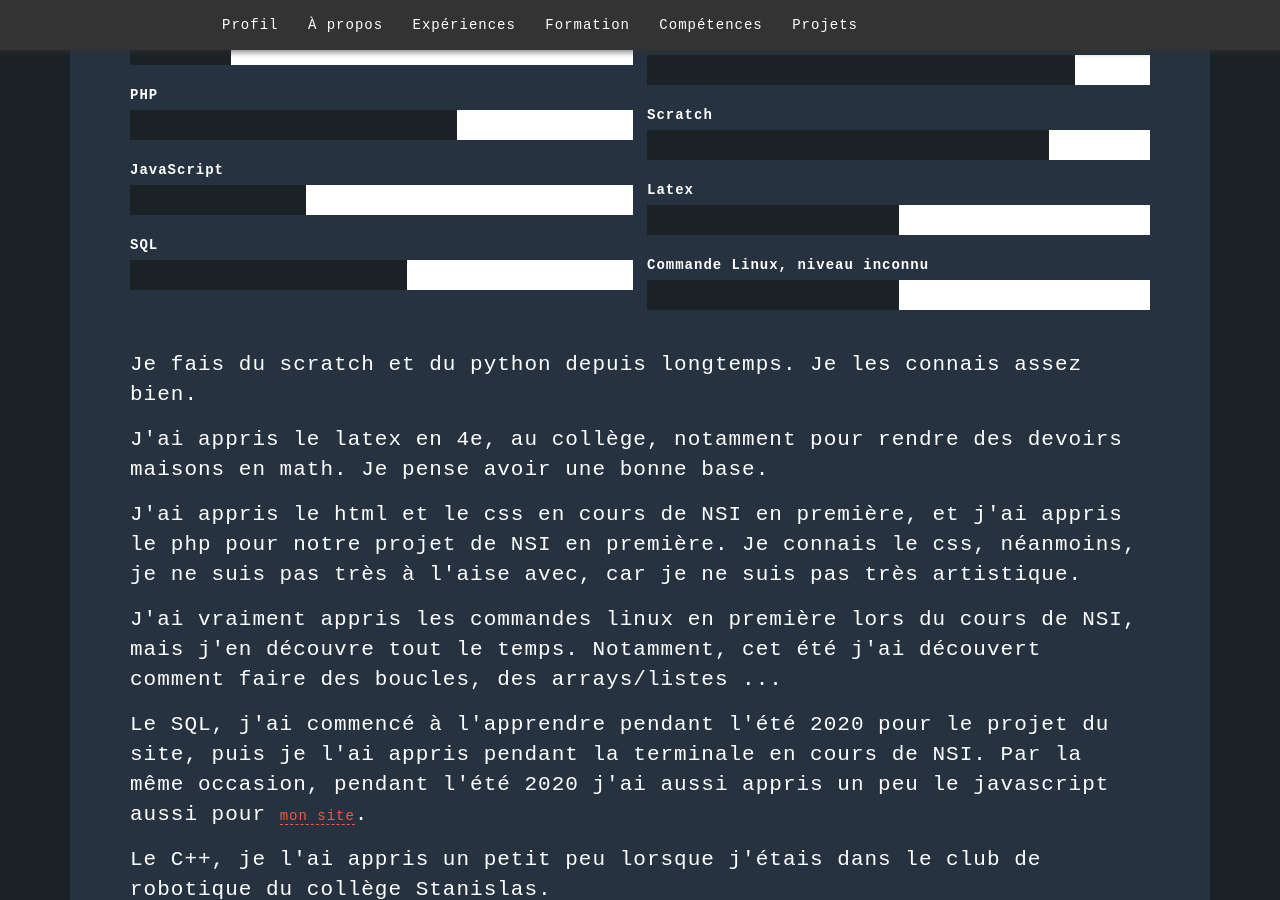
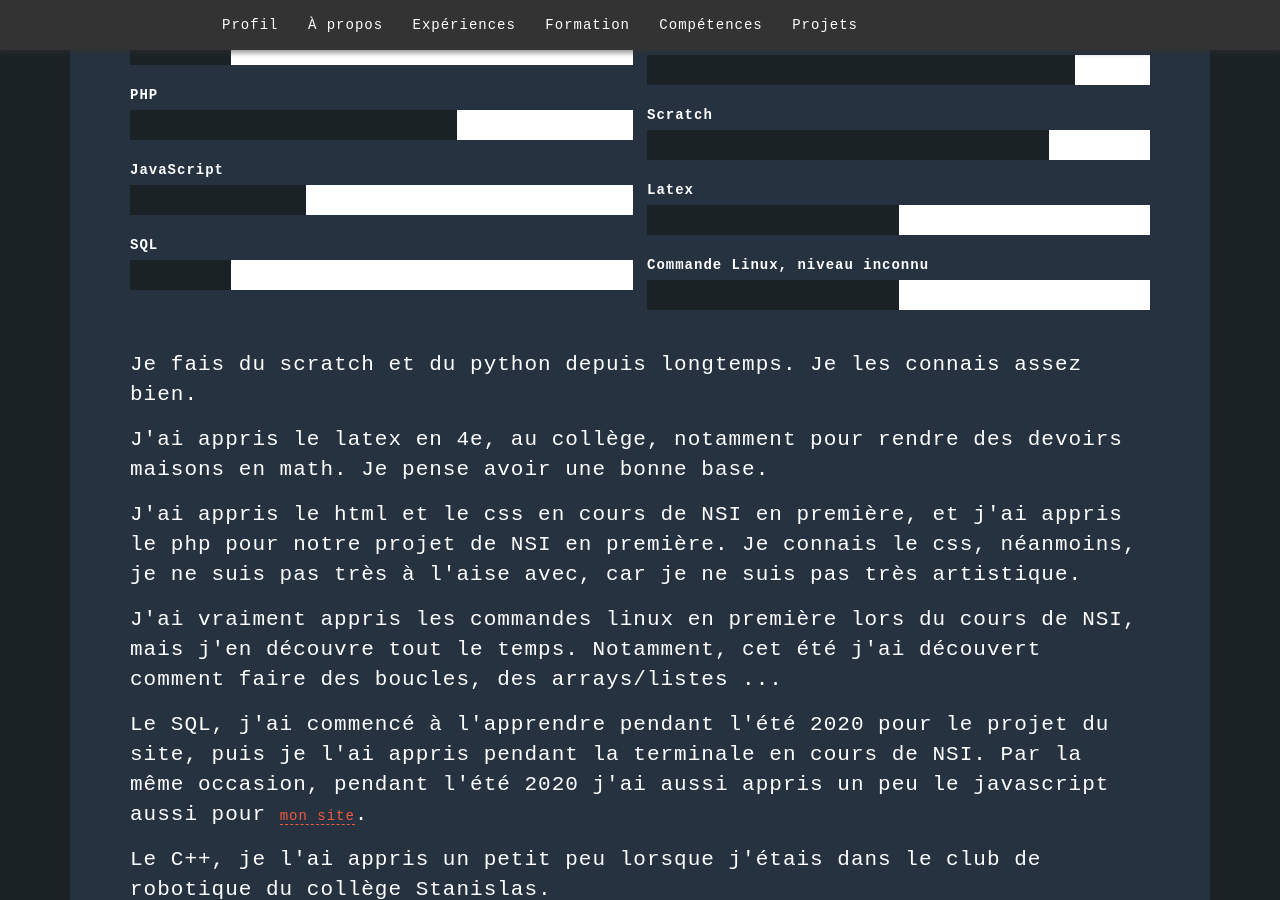
Before and after one commit to MaelC001/MaelC001.github.io, a Jekyll site: the page built from competence/index.html, in a window 1280 px wide and 900 px high, scrolled down 317 px. Built offline with Jekyll 4.4.1, drawn with Linux system fonts in a browser that asks for light colours; nearby versions of some CDN libraries.

Commit message:
Update index.html

```diff
--- a/competence/index.html
+++ b/competence/index.html
@@ -35,7 +35,7 @@ title: Portfolio - Competences
 
         <label for="sql">SQL</label>
         <div class="barre" id="sql">
-            <div class="niveau-barre" data-niveau="55%"></div>
+            <div class="niveau-barre" data-niveau="20%"></div>
         </div>
         <br>
 
```
